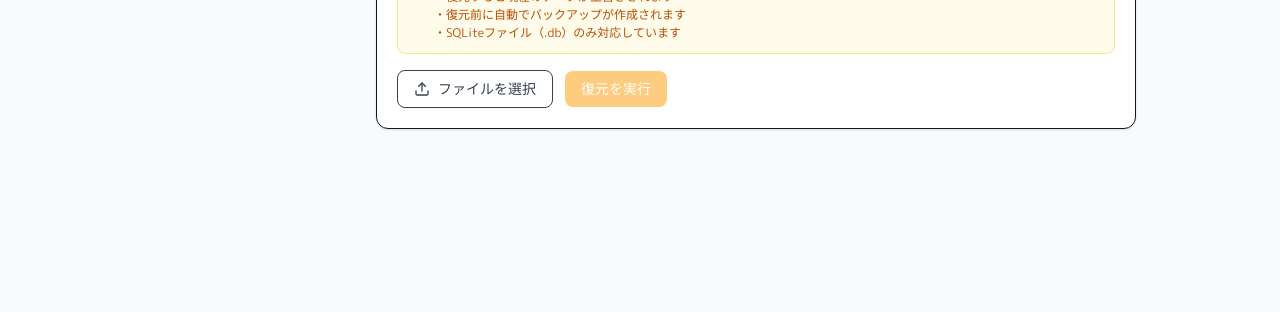
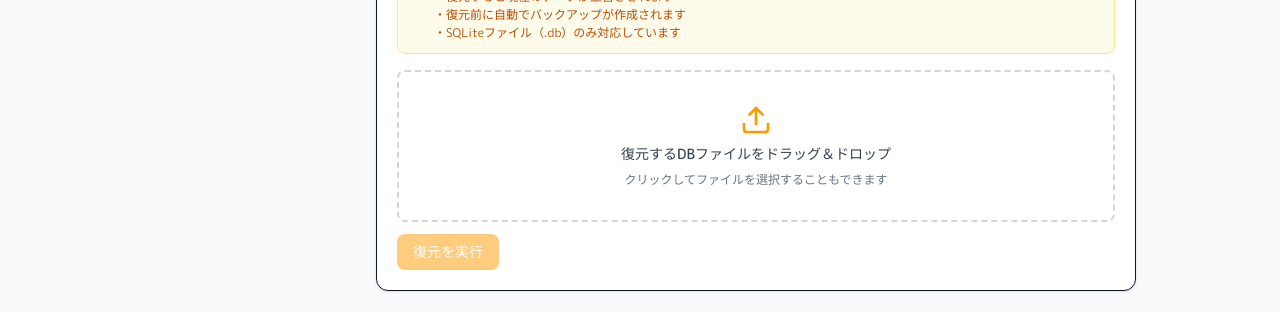
Before and after one commit to kojima1978/cpa_exem, a Next.js app: page /admin/settings in a window 1280 px wide. Shown: the part 489-801 px from the top of the page. Built offline with nearby package versions, Linux system fonts and the light colour scheme; no server answers.

Commit message:
Add restore backup drag-and-drop upload

```diff
--- a/src/app/admin/settings/page.tsx
+++ b/src/app/admin/settings/page.tsx
@@ -1,6 +1,6 @@
 "use client";
 
-import { useState, useEffect, useCallback } from "react";
+import { useState, useEffect, useCallback, useRef } from "react";
 import {
   Database,
   Download,
@@ -26,7 +26,9 @@ function formatSize(bytes: number): string {
 export default function SettingsPage() {
   const [stats, setStats] = useState<DbStats | null>(null);
   const [file, setFile] = useState<File | null>(null);
+  const [isDragging, setIsDragging] = useState(false);
   const [restoring, setRestoring] = useState(false);
+  const fileInputRef = useRef<HTMLInputElement>(null);
   const [result, setResult] = useState<{
     type: "success" | "error";
     message: string;
@@ -40,6 +42,24 @@ export default function SettingsPage() {
   }, []);
 
   useEffect(fetchStats, [fetchStats]);
+
+  const handleFileSelect = useCallback((selectedFile: File | null) => {
+    if (fileInputRef.current) {
+      fileInputRef.current.value = "";
+    }
+
+    if (selectedFile && !selectedFile.name.toLowerCase().endsWith(".db")) {
+      setFile(null);
+      setResult({
+        type: "error",
+        message: "SQLiteファイル（.db）を選択してください",
+      });
+      return;
+    }
+
+    setFile(selectedFile);
+    setResult(null);
+  }, []);
 
   const handleRestore = async () => {
     if (!file) return;
@@ -66,6 +86,9 @@ export default function SettingsPage() {
       if (res.ok) {
         setResult({ type: "success", message: data.message });
         setFile(null);
+        if (fileInputRef.current) {
+          fileInputRef.current.value = "";
+        }
         fetchStats();
       } else {
         setResult({ type: "error", message: data.error });
@@ -153,17 +176,46 @@ export default function SettingsPage() {
           </div>
         </div>
 
-        <div className="mt-4 flex items-center gap-3">
-          <label className="flex cursor-pointer items-center gap-2 rounded-lg border px-4 py-2 text-sm font-medium text-gray-700 hover:bg-gray-50">
-            <Upload className="h-4 w-4" />
-            {file ? file.name : "ファイルを選択"}
+        <div className="mt-4 space-y-3">
+          <label
+            className={`flex cursor-pointer flex-col items-center justify-center gap-2 rounded-lg border-2 border-dashed p-8 text-center transition ${
+              isDragging
+                ? "border-amber-500 bg-amber-50"
+                : "border-gray-300 hover:border-amber-400 hover:bg-amber-50/40"
+            }`}
+            onDragEnter={(e) => {
+              e.preventDefault();
+              setIsDragging(true);
+            }}
+            onDragOver={(e) => {
+              e.preventDefault();
+              e.dataTransfer.dropEffect = "copy";
+              setIsDragging(true);
+            }}
+            onDragLeave={(e) => {
+              e.preventDefault();
+              setIsDragging(false);
+            }}
+            onDrop={(e) => {
+              e.preventDefault();
+              setIsDragging(false);
+              handleFileSelect(e.dataTransfer.files?.[0] || null);
+            }}
+          >
+            <Upload className="h-8 w-8 text-amber-500" />
+            <span className="text-sm font-medium text-gray-700">
+              {file ? file.name : "復元するDBファイルをドラッグ＆ドロップ"}
+            </span>
+            <span className="text-xs text-gray-500">
+              クリックしてファイルを選択することもできます
+            </span>
             <input
+              ref={fileInputRef}
               type="file"
               accept=".db"
               className="hidden"
               onChange={(e) => {
-                setFile(e.target.files?.[0] || null);
-                setResult(null);
+                handleFileSelect(e.target.files?.[0] || null);
               }}
             />
           </label>
```
